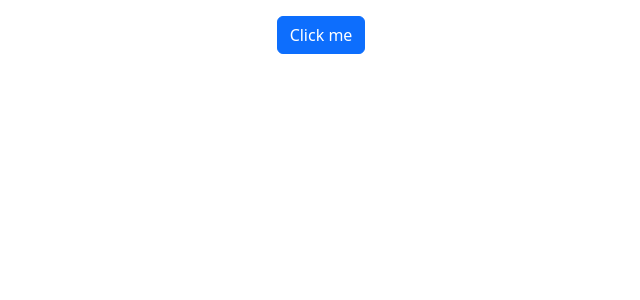
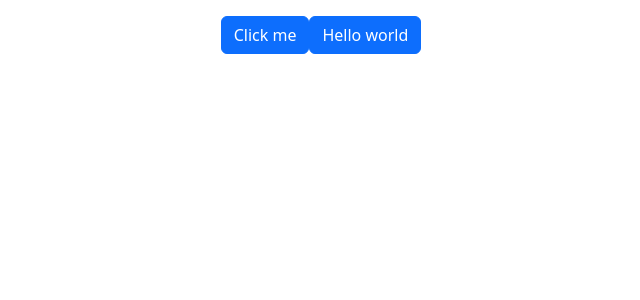
Before and after one commit to Hasan0734/portal-dashboard, a React (Create React App) app: page / in a window 1280 px wide. Shown: the top 300 px of the page, without its empty margins (319-959 px from the left). Built offline with nearby package versions, Linux system fonts and the light colour scheme.

Commit message:
i added another button on app

```diff
--- a/src/App.js
+++ b/src/App.js
@@ -5,6 +5,7 @@ function App() {
   return (
     <div className="App">
       <button className='btn btn-primary mt-3'>Click me</button>
+      <button className='btn btn-primary mt-3'>Hello world</button>
     </div>
   );
 }
```
